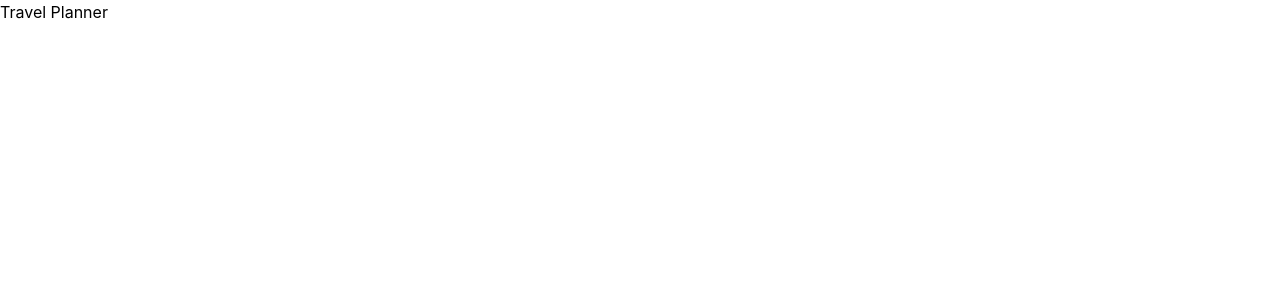
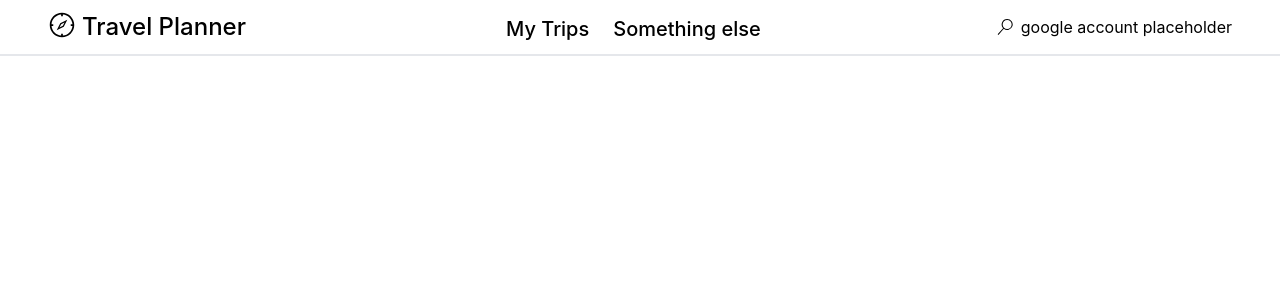
Before and after one commit to ArtemMaliuha/TravelPlanner, a React (Vite) app: page / in a window 1280 px wide. Shown: the top 300 px of the page. Built offline with nearby package versions, Linux system fonts and the light colour scheme.

Commit message:
feat: add initial header component (non-functional)

```diff
--- a/index.html
+++ b/index.html
@@ -9,7 +9,7 @@
     <link rel="preconnect" href="https://fonts.gstatic.com" crossorigin>
     <link href="https://fonts.googleapis.com/css2?family=Inter:ital,opsz,wght@0,14..32,100..900;1,14..32,100..900&display=swap" rel="stylesheet">
   </head>
-  <body>
+  <body class="font-inter">
     <div id="root"></div>
     <script type="module" src="./index.jsx"></script>
   </body>
--- a/package.json
+++ b/package.json
@@ -13,6 +13,7 @@
     "@tailwindcss/vite": "^4.2.4",
     "react": "^19.2.5",
     "react-dom": "^19.2.5",
+    "react-icons": "^5.6.0",
     "react-router": "^7.14.2",
     "tailwindcss": "^4.2.4"
   },
--- a/src/components/Header.jsx
+++ b/src/components/Header.jsx
@@ -1,5 +1,20 @@
+import { VscCompass, VscSearch } from "react-icons/vsc"
+
 export default function Header() {
     return (
-        <h1>Travel Planner</h1>
+        <div className="flex w-full border-b-[2px] border-gray-200 h-[56px] items-center justify-between">
+            <div className="w-auto ml-[48px] flex">
+                <VscCompass className="mr-[6px]" style={{transform: 'scaleY(-1)'}} size={28}/>
+                <h1 className="text-2xl font-medium">Travel Planner</h1>
+            </div>
+            <div className="w-auto flex">
+                <h2 className="text-[20px] pt-[3px] ml-[24px] font-medium">My Trips</h2>
+                <h2 className="text-[20px] pt-[3px] ml-[24px] font-medium">Something else</h2>
+            </div>
+            <div className="w-auto flex items-center mr-[48px]">
+                <VscSearch />
+                <p className="ml-[8px]">google account placeholder</p>
+            </div>
+        </div>
     )
 }
```
Also changed, not shown: 1 other file (tests, documents, lock files or other folders).
